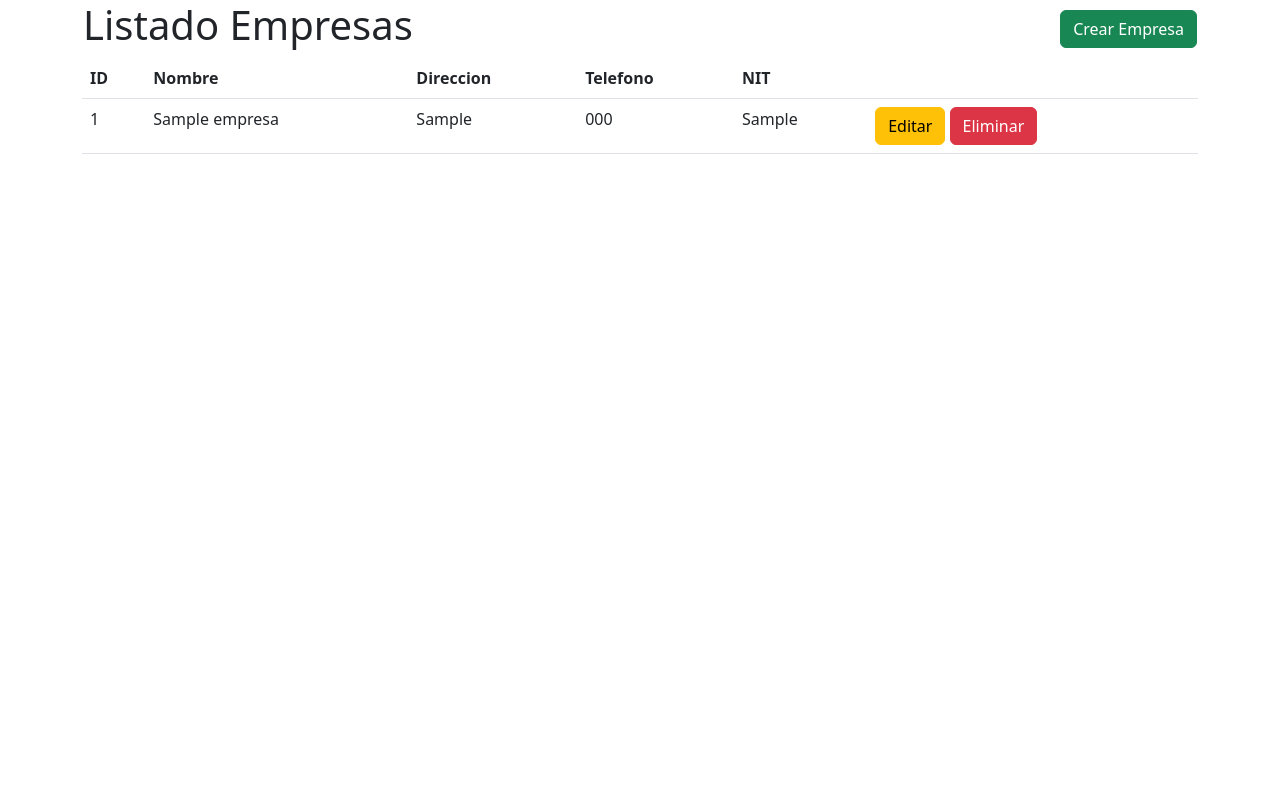
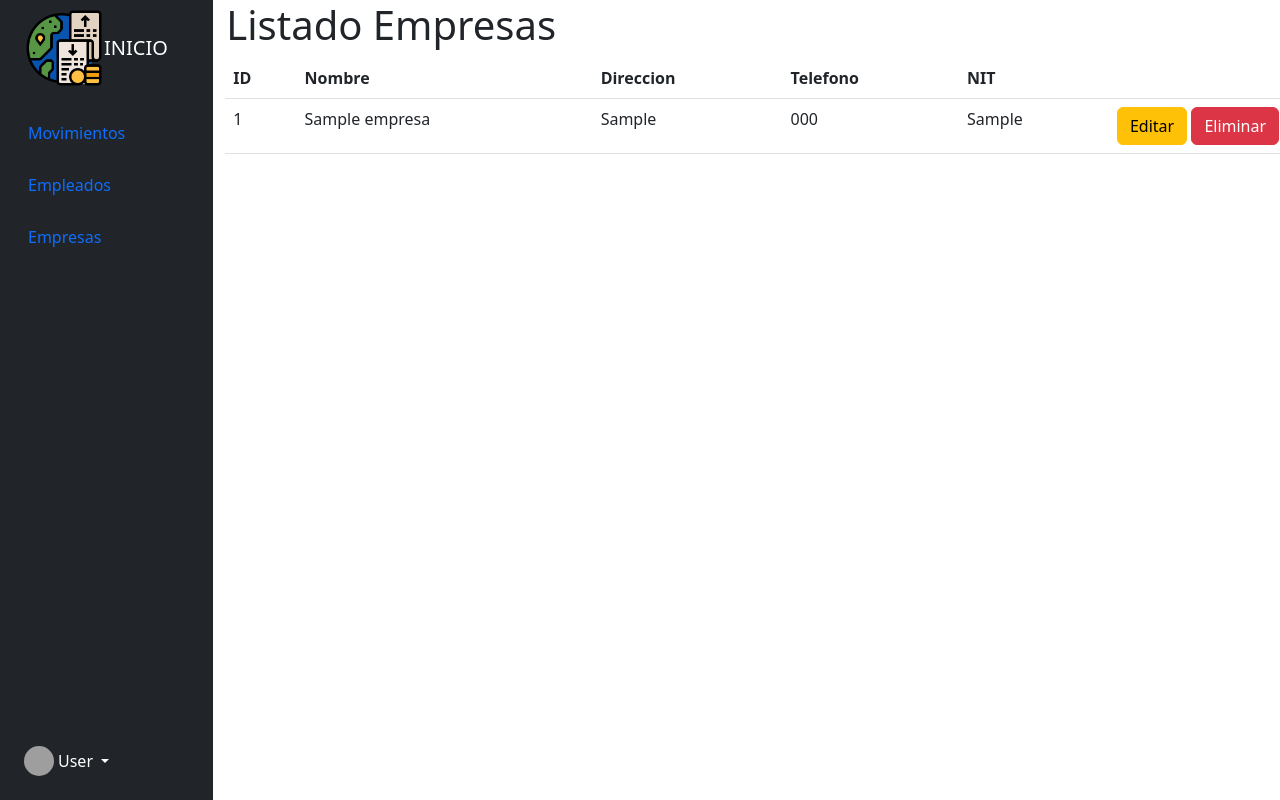
Before and after one commit to creativemindsmintic/app, a Spring Boot app: page /verEmpresas in a window 1280 px wide; the page is wider, and only the part inside the window is pictured. Run offline with Spring Boot 4, Linux system fonts and the light colour scheme; tables that the repository leaves empty hold one stand-in row (values such as "Sample post"); some of the project's set-up classes (security, data sources, template engines, error pages and the like) are left out, and stand-ins take their place; grey boxes are pictures that could not be loaded.

Commit message:
Arreglo plantila

```diff
--- a/src/main/resources/templates/listadoEmpresas.html
+++ b/src/main/resources/templates/listadoEmpresas.html
@@ -7,6 +7,45 @@
     <link href="https://cdn.jsdelivr.net/npm/bootstrap@5.2.0/dist/css/bootstrap.min.css" rel="stylesheet" integrity="sha384-gH2yIJqKdNHPEq0n4Mqa/HGKIhSkIHeL5AyhkYV8i59U5AR6csBvApHHNl/vI1Bx" crossorigin="anonymous">
 </head>
 <body>
+<div class="container-fluid">
+    <div class="row flex-nowrap">
+        <div class="col-auto col-md-3 col-xl-2 px-sm-2 px-0 bg-dark">
+            <div class="d-flex flex-column align-items-center align-items-sm-start px-3 pt-2 text-white min-vh-100">
+                <a th:href="@{/inicio}" class="d-flex align-items-center pb-3 mb-md-0 me-md-auto text-white text-decoration-none">
+                    <img src="img/gastar.png" height="80">
+                    <span class="fs-5 d-none d-sm-inline">INICIO</span>
+                </a>
+                <ul class="nav nav-pills flex-column mb-sm-auto mb-0 align-items-center align-items-sm-start" id="menu">
+                    <li class="nav-item">
+                        <a th:href="@{/verMovimientos}" class="nav-link align-middle px-0">
+                            <i class="fs-4 bi-house"></i> <span class="ms-1 d-none d-sm-inline">Movimientos</span>
+                        </a>
+                    </li>
+                    <li>
+                        <a th:href="@{/verEmpleados}" class="nav-link px-0 align-middle">
+                            <i class="fs-4 bi-table"></i> <span class="ms-1 d-none d-sm-inline">Empleados</span></a>
+                    </li>
+                    <li>
+                        <a th:href="@{/verEmpresas}" class="nav-link px-0 align-middle">
+                            <i class="fs-4 bi-people"></i> <span class="ms-1 d-none d-sm-inline">Empresas</span> </a>
+                    </li>
+                </ul>
+                <hr>
+                <div class="dropdown pb-4">
+                    <a href="#" class="d-flex align-items-center text-white text-decoration-none dropdown-toggle" id="dropdownUser1" data-bs-toggle="dropdown" aria-expanded="false">
+                        <img src=${user.getImage()} alt="hugenerd" width="30" height="30" class="rounded-circle">
+                        <span class="d-none d-sm-inline mx-1">User</span>
+                    </a>
+                    <ul class="dropdown-menu dropdown-menu-dark text-small shadow">
+                        <li>
+                            <hr class="dropdown-divider">
+                        </li>
+                        <li><a class="dropdown-item" href="https://app-creative-minds.herokuapp.com/v2/logout?
+  client_id=${user.getAoth0Id()}" returnTo="@{/}">Sign out</a></li>
+                    </ul>
+                </div>
+            </div>
+        </div>
         <div class="container">
             <table width="100%">
                 <tr>
@@ -46,7 +85,8 @@
                 </tr>
             </table>
         </div>
-
+    </div>
+</div>
 <script src="https://cdn.jsdelivr.net/npm/bootstrap@5.2.0/dist/js/bootstrap.bundle.min.js" integrity="sha384-A3rJD856KowSb7dwlZdYEkO39Gagi7vIsF0jrRAoQmDKKtQBHUuLZ9AsSv4jD4Xa" crossorigin="anonymous"></script>
 </body>
 </html>
```
Lines whose indentation alone changed are shown as unchanged.
